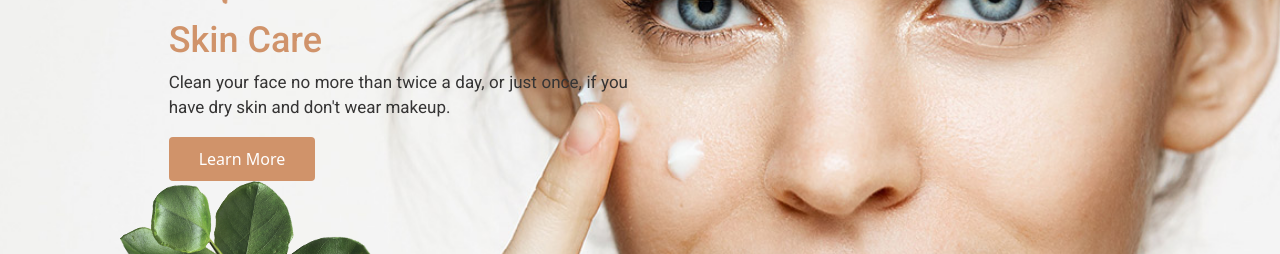
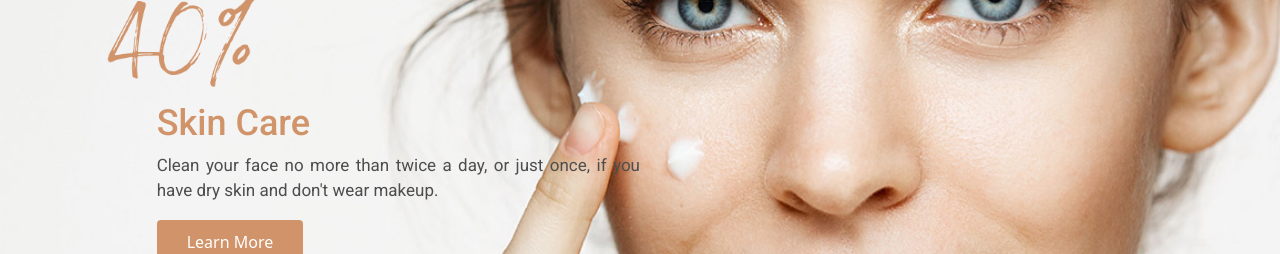
Before and after one commit to delwarJnu11/skin-care-product, a React (Create React App) app: page / in a window 1280 px wide. Shown: the part 1203-1457 px from the top of the page. Built offline with nearby package versions, Linux system fonts and the light colour scheme; no server answers.

Commit message:
css change

```diff
--- a/src/pages/HomePage/DiscountBanner/DiscountBanner.css
+++ b/src/pages/HomePage/DiscountBanner/DiscountBanner.css
@@ -7,7 +7,7 @@
     overflow: hidden;
 }
 .banner-text-area{
-    padding-top: 5.2em 0em;
+    padding: 5.2em 0;
 }
 .text-wrapper{
     margin-top: 15px;
@@ -23,7 +23,7 @@
     text-align: justify;
     font-size: 17px;
     font-family:  Roboto;
-    color: rgb(53, 52, 52);
+    color: rgb(78, 77, 77);
 }
 .discount-button{
     background-color: #d0936a;
--- a/src/pages/HomePage/DiscountBanner/DiscountBanner.js
+++ b/src/pages/HomePage/DiscountBanner/DiscountBanner.js
@@ -6,8 +6,8 @@ import treeLeaf from '../../../images/leaf.png';
 
 const DiscountBanner = () => {
     return (
-        <Container fluid className="banner-bg my-5">
-            <Row className="d-flex justify-content-center align-items-center">
+        <Container fluid className="banner-bg">
+            <Row>
                 <Col sm={12} md={1}>
                 </Col>
                 <Col sm={12} md={5} className="banner-text-area">
@@ -20,7 +20,7 @@ const DiscountBanner = () => {
                         <Button className="discount-button">Learn More</Button>
                     </div>
                     <div>
-                        <img src={treeLeaf} alt="" className="img-fluid" />
+                        <img src={treeLeaf} alt="" className="img-fluid leaf" />
                     </div>
                 </Col>
                 <Col sm={12} md={6}>
```
